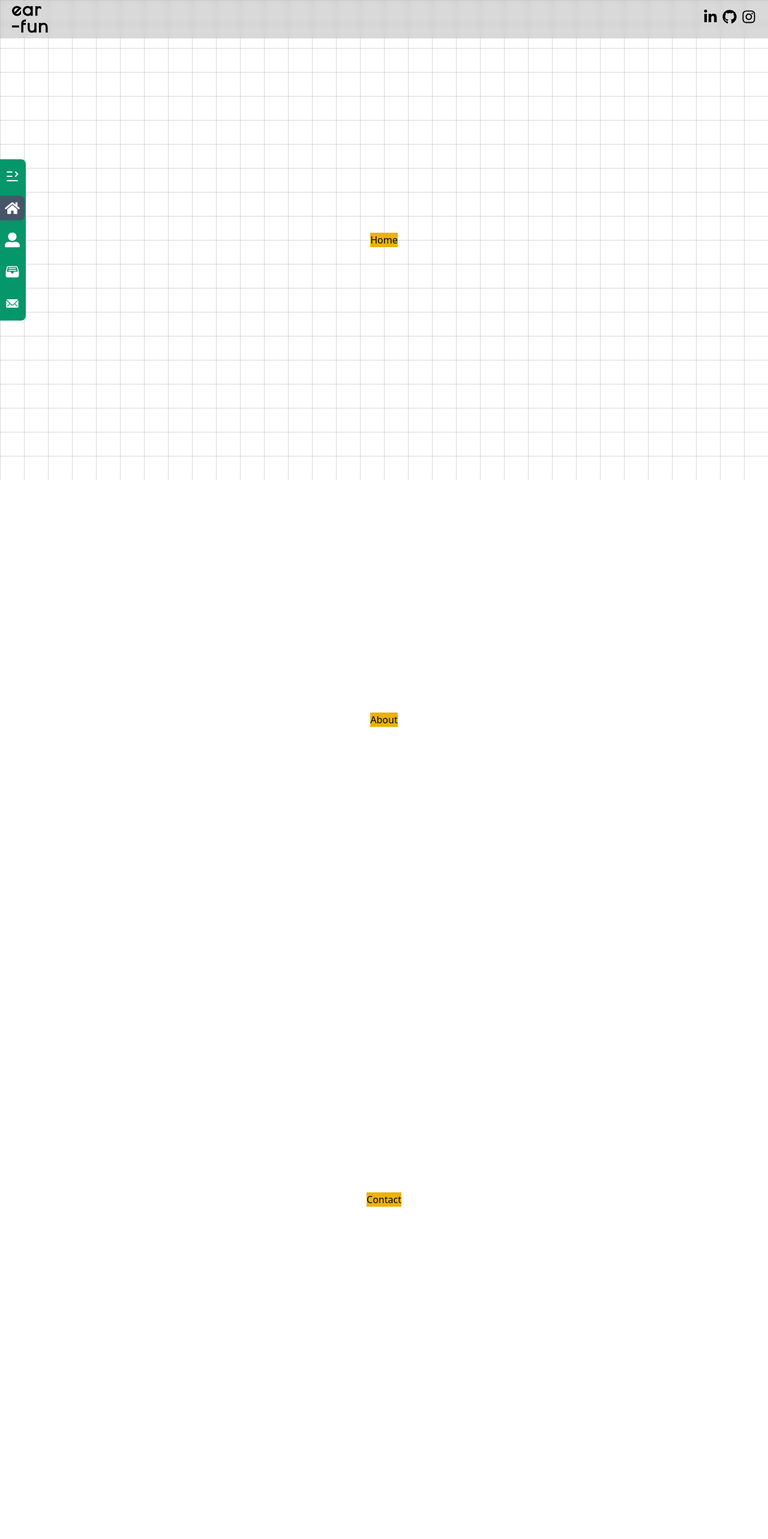
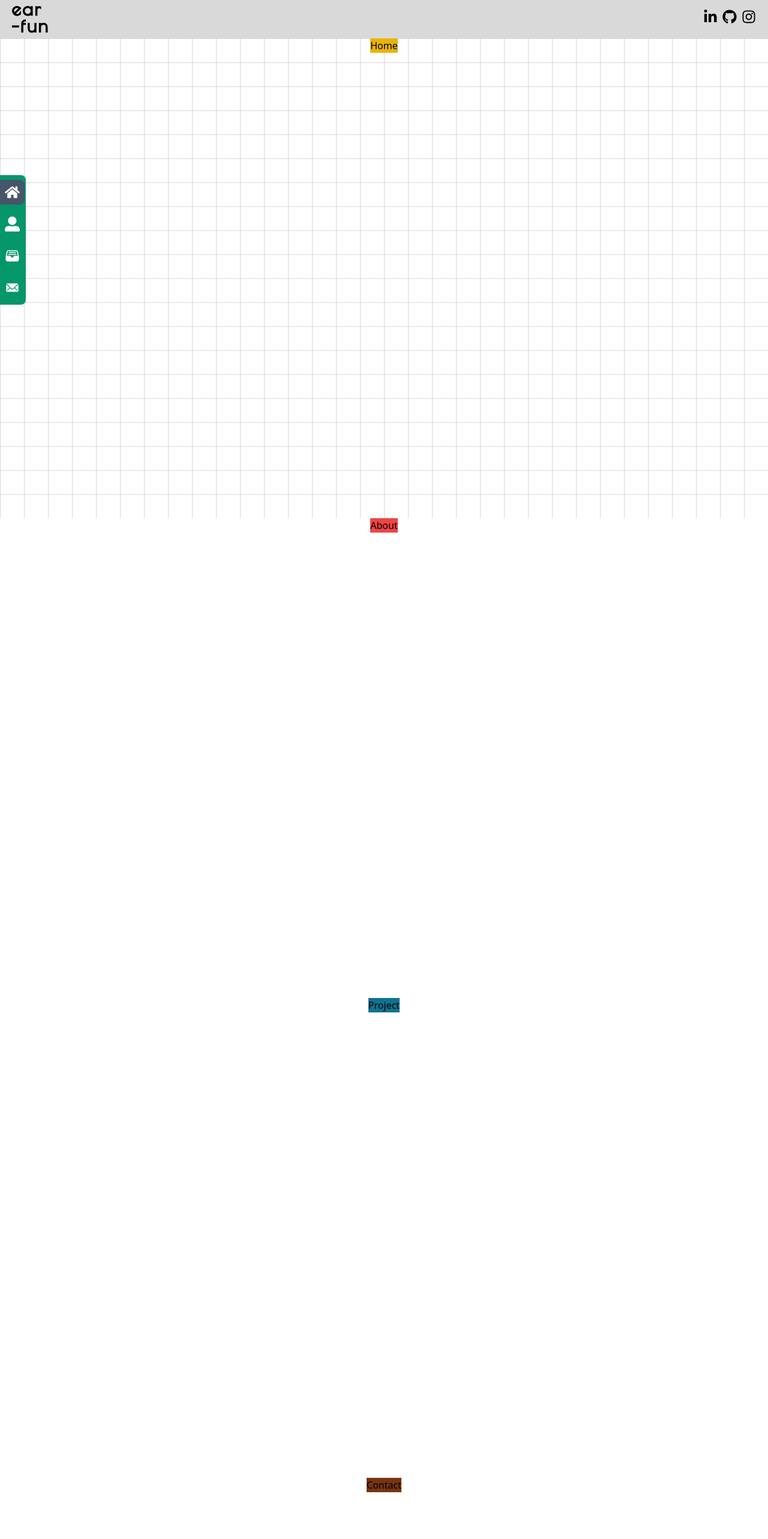
Before and after one commit to irfannudien/web-portfolio-2, a React (Vite) app: page /#home in a window 1280 px wide. Shown: the top 2566 px of the page at 60% size. Built offline with nearby package versions, Linux system fonts and the light colour scheme.

Commit message:
update sidebarclick and onScroll

```diff
--- a/src/components/Fragments/SideBar.jsx
+++ b/src/components/Fragments/SideBar.jsx
@@ -1,36 +1,61 @@
-import React, { useState } from "react";
-import Button from "../Elements/Button";
-import { FaHome, FaUserAlt } from "react-icons/fa";
-import { IoFileTrayFull } from "react-icons/io5";
-import { IoIosMail } from "react-icons/io";
-import { RiMenuUnfoldLine } from "react-icons/ri";
+import React, { useState, useEffect } from "react"; // Mengimpor React dan hooks useState, useEffect
+import Button from "../Elements/Button"; // Mengimpor komponen Button
+import { FaHome, FaUserAlt } from "react-icons/fa"; // Mengimpor ikon untuk sidebar
+import { IoFileTrayFull } from "react-icons/io5"; // Mengimpor ikon untuk sidebar
+import { IoIosMail } from "react-icons/io"; // Mengimpor ikon untuk sidebar
 
 export default function SideBar() {
-  const [active, setActive] = useState("#home");
+  const [active, setActive] = useState("home");
 
   const navItems = [
-    { path: "#home", icon: <FaHome size={25} /> },
-    { path: "#about", icon: <FaUserAlt size={25} /> },
-    { path: "#project", icon: <IoFileTrayFull size={25} /> },
-    { path: "#contact", icon: <IoIosMail size={25} /> },
+    { id: "home", icon: <FaHome size={25} /> },
+    { id: "about", icon: <FaUserAlt size={25} /> },
+    { id: "project", icon: <IoFileTrayFull size={25} /> },
+    { id: "contact", icon: <IoIosMail size={25} /> },
   ];
+
+  const handleClick = (id) => {
+    setActive(id);
+  };
+
+  const handleScroll = () => {
+    const sections = document.querySelectorAll("section");
+    const scrollPosition = window.scrollY;
+
+    sections.forEach((sec) => {
+      const scrollTop = sec.offsetTop;
+
+      const scrollHeight = sec.offsetHeight;
+
+      const sectionId = sec.getAttribute("id");
+
+      if (
+        scrollPosition >= scrollTop - 150 &&
+        scrollPosition < scrollTop + scrollHeight - 150
+      ) {
+        window.history.pushState(null, "", `#${sec.getAttribute("id")}`);
+        setActive(sectionId);
+      }
+    });
+  };
+
+  useEffect(() => {
+    window.addEventListener("scroll", handleScroll);
+
+    return () => {
+      window.removeEventListener("scroll", handleScroll);
+    };
+  }, []);
 
   return (
     <div className="hidden fixed items-center md:flex top-1/2 transform -translate-y-1/2">
       <nav className="flex flex-col bg-emerald-600 h-full justify-center gap-3 rounded-r-lg py-2">
-        <div>
-          <Button>
-            <RiMenuUnfoldLine size={25} />
-          </Button>
-        </div>
         {navItems.map((item) => (
           <Button
-            key={item.path}
-            path={item.path}
-            onClick={() => setActive(item.path)}
-            className={`${
-              active === item.path ? "bg-slate-600" : "text-white"
-            }`}
+            key={item.id}
+            path={`#${item.id}`}
+            onClick={() => handleClick(item.id)}
+            className={`${active === item.id ? "bg-slate-600" : "text-white"}`}
           >
             {item.icon}
           </Button>
--- /dev/null
+++ b/src/components/Fragments/SideBarBackup.jsx
@@ -0,0 +1,68 @@
+import React, { useState, useEffect } from "react"; // Mengimpor React dan hooks useState, useEffect
+import Button from "../Elements/Button"; // Mengimpor komponen Button
+import { FaHome, FaUserAlt } from "react-icons/fa"; // Mengimpor ikon untuk sidebar
+import { IoFileTrayFull } from "react-icons/io5"; // Mengimpor ikon untuk sidebar
+import { IoIosMail } from "react-icons/io"; // Mengimpor ikon untuk sidebar
+
+export default function SideBar() {
+  // State untuk menyimpan ID elemen yang sedang aktif (awalannya "home")
+  const [active, setActive] = useState("home");
+
+  // Menyusun data untuk item navigasi (ID dan ikon yang ditampilkan)
+  const navItems = [
+    { id: "home", icon: <FaHome size={25} /> }, // Item untuk halaman home
+    { id: "about", icon: <FaUserAlt size={25} /> }, // Item untuk halaman about
+    { id: "project", icon: <IoFileTrayFull size={25} /> }, // Item untuk halaman project
+    { id: "contact", icon: <IoIosMail size={25} /> }, // Item untuk halaman contact
+  ];
+
+  // Fungsi untuk mengatur class aktif berdasarkan posisi scroll
+  const handleScroll = () => {
+    // Ambil posisi scroll vertikal halaman saat ini
+    const scrollPosition = window.scrollY;
+
+    // Iterasi melalui setiap item navigasi untuk mengecek posisi elemen
+    navItems.forEach((item) => {
+      // Ambil elemen berdasarkan ID yang ada pada item navigasi
+      const element = document.getElementById(item.id);
+
+      // Jika elemen ditemukan dan bagian atas elemen sudah lewat posisi scroll
+      if (element && element.offsetTop <= scrollPosition + 100) {
+        // Update state active dengan ID elemen yang berada di posisi aktif
+        setActive(item.id);
+      }
+    });
+  };
+
+  // useEffect untuk menambahkan event listener saat komponen di-render
+  useEffect(() => {
+    // Tambahkan event listener untuk scroll
+    window.addEventListener("scroll", handleScroll);
+
+    // Bersihkan event listener ketika komponen di-unmount
+    return () => {
+      window.removeEventListener("scroll", handleScroll);
+    };
+  }, []); // [] memastikan efek hanya dijalankan sekali saat komponen di-render
+
+  return (
+    <div className="hidden fixed items-center md:flex top-1/2 transform -translate-y-1/2">
+      {/* Navigasi sidebar */}
+      <nav className="flex flex-col bg-emerald-600 h-full justify-center gap-3 rounded-r-lg py-2">
+        {/* Looping untuk membuat tombol berdasarkan navItems */}
+        {navItems.map((item) => (
+          <Button
+            key={item.id} // Menggunakan ID sebagai key
+            path={`#${item.id}`} // Menggunakan ID sebagai path
+            onClick={() => setActive(item.id)} // Set ID aktif saat tombol diklik
+            className={`${
+              active === item.id ? "bg-slate-600" : "text-white" // Menambahkan class berdasarkan elemen aktif
+            }`}
+          >
+            {item.icon} {/* Menampilkan ikon pada tombol */}
+          </Button>
+        ))}
+      </nav>
+    </div>
+  );
+}
--- a/src/pages/About.jsx
+++ b/src/pages/About.jsx
@@ -2,10 +2,10 @@ import React from "react";
 
 export default function About() {
   return (
-    <div id="about" className="h-screen">
-      <div className="h-full w-full bg-white flex items-center justify-center">
-        <h1 className="bg-yellow-500 text-center">About</h1>
+    <section id="about" className="h-screen anchor-section">
+      <div className="h-full w-full bg-white flex items-start justify-center mt-16">
+        <h1 className="bg-red-500 text-center">About</h1>
       </div>
-    </div>
+    </section>
   );
 }
--- a/src/pages/Contact.jsx
+++ b/src/pages/Contact.jsx
@@ -2,10 +2,10 @@ import React from "react";
 
 export default function Contact() {
   return (
-    <div id="contact" className="h-screen">
-      <div className="h-full w-full bg-white flex items-center justify-center">
-        <h1 className="bg-yellow-500 text-center">Contact</h1>
+    <section id="contact" className="h-screen anchor-section">
+      <div className="h-full w-full bg-white flex items-start justify-center mt-16">
+        <h1 className="bg-amber-900 text-center">Contact</h1>
       </div>
-    </div>
+    </section>
   );
 }
--- a/src/pages/Home.jsx
+++ b/src/pages/Home.jsx
@@ -2,10 +2,10 @@ import React from "react";
 
 export default function Home() {
   return (
-    <div id="home" className="h-screen">
-      <div className="h-full w-full bg-white bg-grid-pattern flex items-center justify-center">
+    <section id="home" className="h-screen anchor-section">
+      <div className="h-full w-full bg-white bg-grid-pattern flex items-start justify-center mt-16">
         <h1 className="bg-yellow-500 text-center">Home</h1>
       </div>
-    </div>
+    </section>
   );
 }
--- a/src/pages/Layout.jsx
+++ b/src/pages/Layout.jsx
@@ -3,19 +3,17 @@ import Home from "./Home";
 import About from "./About";
 import Contact from "./Contact";
 import Project from "./Project";
-
 import SideBar from "../components/Fragments/SideBar";
 
 export default function Layout() {
-  const [active, setActive] = useState("home");
   return (
     <>
       <SideBar />
       <div className="flex flex-col">
         <Home />
         <About />
+        <Project />
         <Contact />
-        <Project />
       </div>
     </>
   );
--- a/src/pages/Project.jsx
+++ b/src/pages/Project.jsx
@@ -2,10 +2,10 @@ import React from "react";
 
 export default function Project() {
   return (
-    <div id="project" className="h-screen">
-      <div className="h-full w-full bg-white flex items-center justify-center">
-        <h1 className="bg-yellow-500 text-center">Project</h1>
+    <section id="project" className="h-screen anchor-section">
+      <div className="h-full w-full bg-white flex items-start justify-center mt-16">
+        <h1 className="bg-cyan-700 text-center">Project</h1>
       </div>
-    </div>
+    </section>
   );
 }
```
